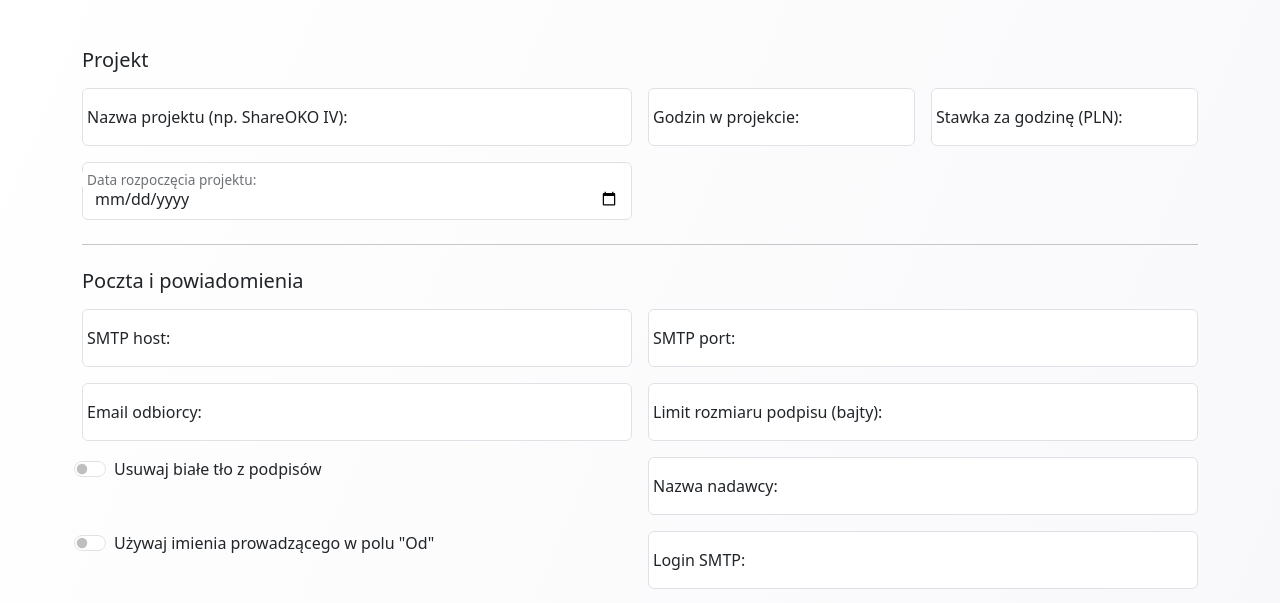
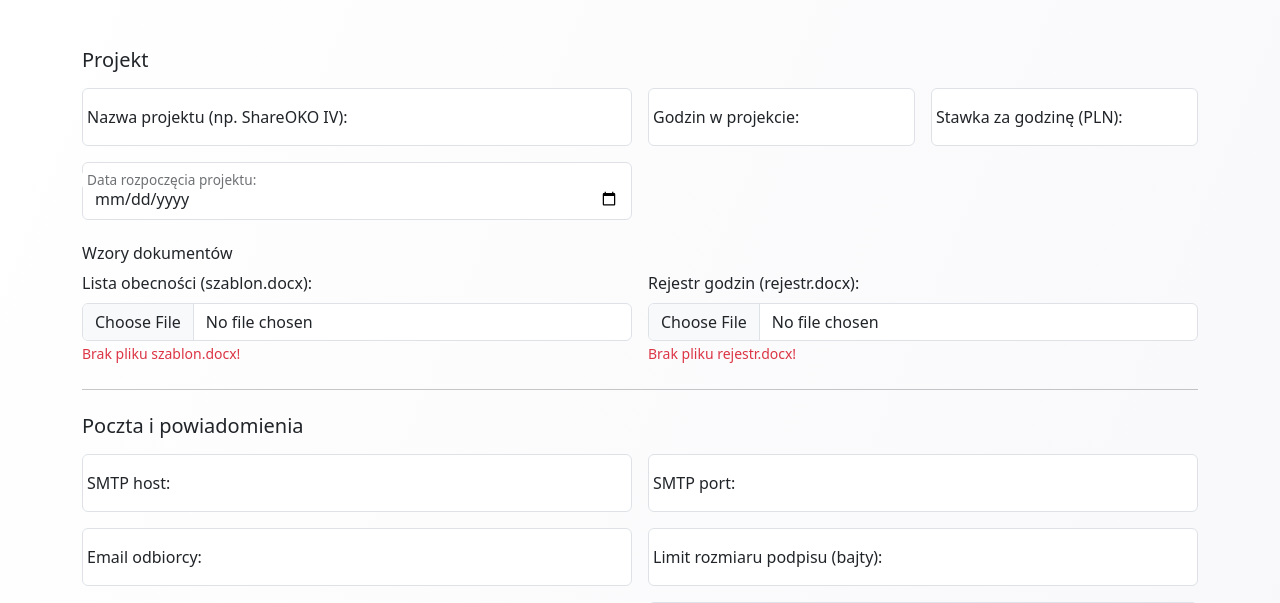
Before and after one commit to suchokrates1/lista-obecnosci, a Flask app: page /admin/settings in a window 1280 px wide. Shown: the part 66-669 px from the top of the page. Run offline with Flask 3, Linux system fonts and the light colour scheme; the visitor is signed in with stand-in values (Sample User, id 1); data comes from the database, SQL or seed files in the repository; data that the repository does not hold is empty; parts of the project's set-up code (start-up, migrations or seed data) failed here and were passed over; some libraries are stand-ins or nearby versions.

Commit message:
Add document template upload in settings page

```diff
--- a/routes/admin.py
+++ b/routes/admin.py
@@ -23,6 +23,7 @@ from utils import (
 from doc_generator import generuj_raport_miesieczny, generuj_liste_obecnosci
 from io import BytesIO
 from werkzeug.security import generate_password_hash
+from werkzeug.utils import secure_filename
 import os
 from datetime import datetime
 import smtplib
@@ -92,6 +93,25 @@ def admin_dashboard():
 @routes_bp.route("/admin/settings", methods=["GET", "POST"])
 @role_required("admin")
 def admin_settings():
+
+    def _template_info():
+        """Return dict with szablon/rejestr file info for the template."""
+        info = {}
+        for name in ("szablon", "rejestr"):
+            path = f"{name}.docx"
+            exists = os.path.exists(path)
+            info[f"{name}_exists"] = exists
+            if exists:
+                size = os.path.getsize(path)
+                if size >= 1_048_576:
+                    info[f"{name}_size"] = f"{size / 1_048_576:.1f} MB"
+                elif size >= 1024:
+                    info[f"{name}_size"] = f"{size / 1024:.0f} KB"
+                else:
+                    info[f"{name}_size"] = f"{size} B"
+            else:
+                info[f"{name}_size"] = ""
+        return info
 
     keys = [
         "course_name",
@@ -223,7 +243,8 @@ def admin_settings():
                 "admin_login", admin_user.login if admin_user else ""
             )
             return render_template(
-                "settings.html", values=values, widths=widths, admin_login=admin_login
+                "settings.html", values=values, widths=widths, admin_login=admin_login,
+                **_template_info()
             )
 
         for key in keys:
@@ -250,6 +271,16 @@ def admin_settings():
             else:
                 db.session.add(Setting(key=key, value=val))
             os.environ[key.upper()] = val
+
+        # Handle document template uploads
+        for field, filename in [("szablon_docx", "szablon.docx"), ("rejestr_docx", "rejestr.docx")]:
+            uploaded = request.files.get(field)
+            if uploaded and uploaded.filename:
+                orig = secure_filename(uploaded.filename)
+                if not orig.lower().endswith(".docx"):
+                    flash(f"Plik {orig} nie jest plikiem .docx", "danger")
+                    continue
+                uploaded.save(filename)
 
         admin_login = request.form.get("admin_login")
         admin_password = request.form.get("admin_password")
@@ -290,7 +321,8 @@ def admin_settings():
     admin_user = Uzytkownik.query.filter_by(role="admin").first()
     admin_login = admin_user.login if admin_user else ""
     return render_template(
-        "settings.html", values=values, widths=widths, admin_login=admin_login
+        "settings.html", values=values, widths=widths, admin_login=admin_login,
+        **_template_info()
     )
 
 
--- a/templates/settings.html
+++ b/templates/settings.html
@@ -13,7 +13,7 @@
       {% endif %}
     {% endwith %}
   </div>
-  <form method="POST">
+  <form method="POST" enctype="multipart/form-data">
     {% set placeholders = ['{date}', '{course}', '{name}', '{login}', '{link}'] %}
     <input type="hidden" name="csrf_token" value="{{ csrf_token() }}">
 
@@ -34,6 +34,20 @@
       <div class="col-md-6 form-floating">
         <input type="date" class="form-control" id="project_start_date" name="project_start_date" value="{{ values.project_start_date }}">
         <label for="project_start_date">Data rozpoczęcia projektu:</label>
+      </div>
+    </div>
+
+    <h6 class="mb-2 mt-3">Wzory dokumentów</h6>
+    <div class="row g-3 mb-4">
+      <div class="col-md-6">
+        <label for="szablon_docx" class="form-label">Lista obecności (szablon.docx):</label>
+        <input type="file" class="form-control" id="szablon_docx" name="szablon_docx" accept=".docx">
+        {% if szablon_exists %}<small class="text-muted">Aktualny plik: szablon.docx ({{ szablon_size }})</small>{% else %}<small class="text-danger">Brak pliku szablon.docx!</small>{% endif %}
+      </div>
+      <div class="col-md-6">
+        <label for="rejestr_docx" class="form-label">Rejestr godzin (rejestr.docx):</label>
+        <input type="file" class="form-control" id="rejestr_docx" name="rejestr_docx" accept=".docx">
+        {% if rejestr_exists %}<small class="text-muted">Aktualny plik: rejestr.docx ({{ rejestr_size }})</small>{% else %}<small class="text-danger">Brak pliku rejestr.docx!</small>{% endif %}
       </div>
     </div>
     <hr class="my-4">
```
